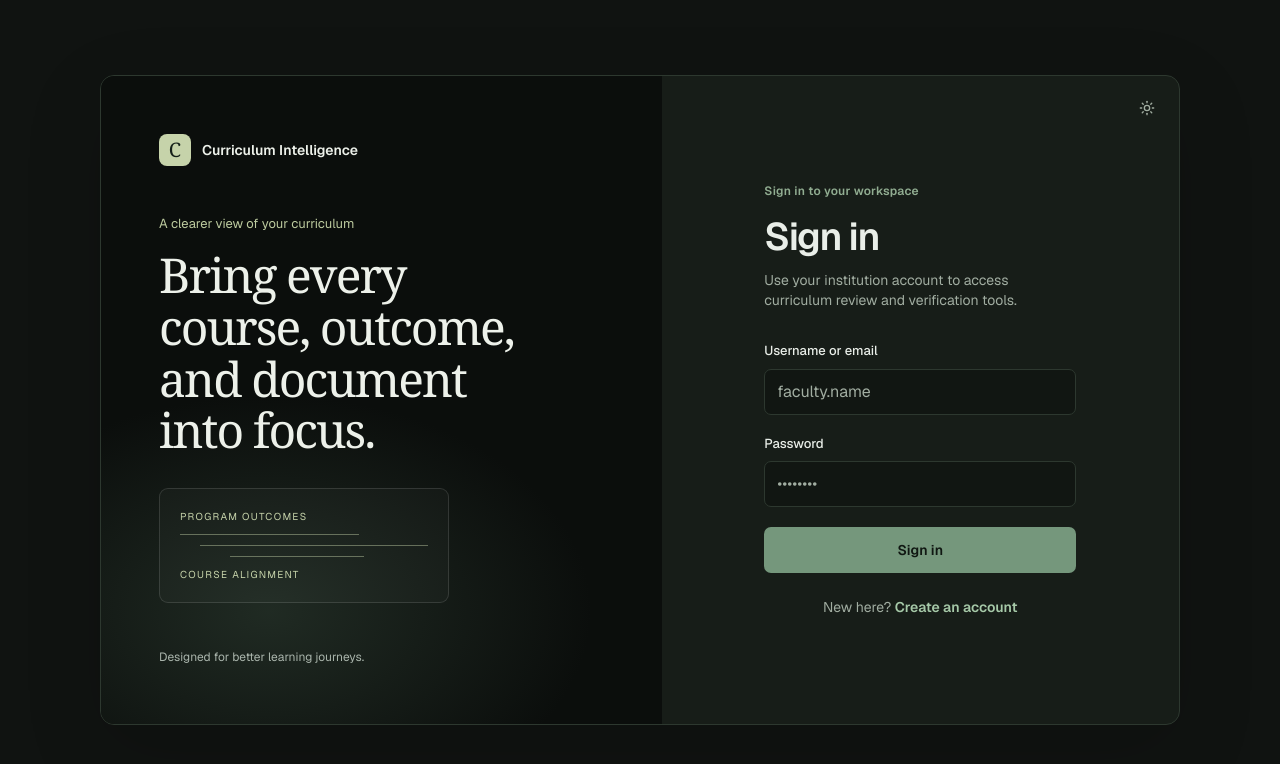
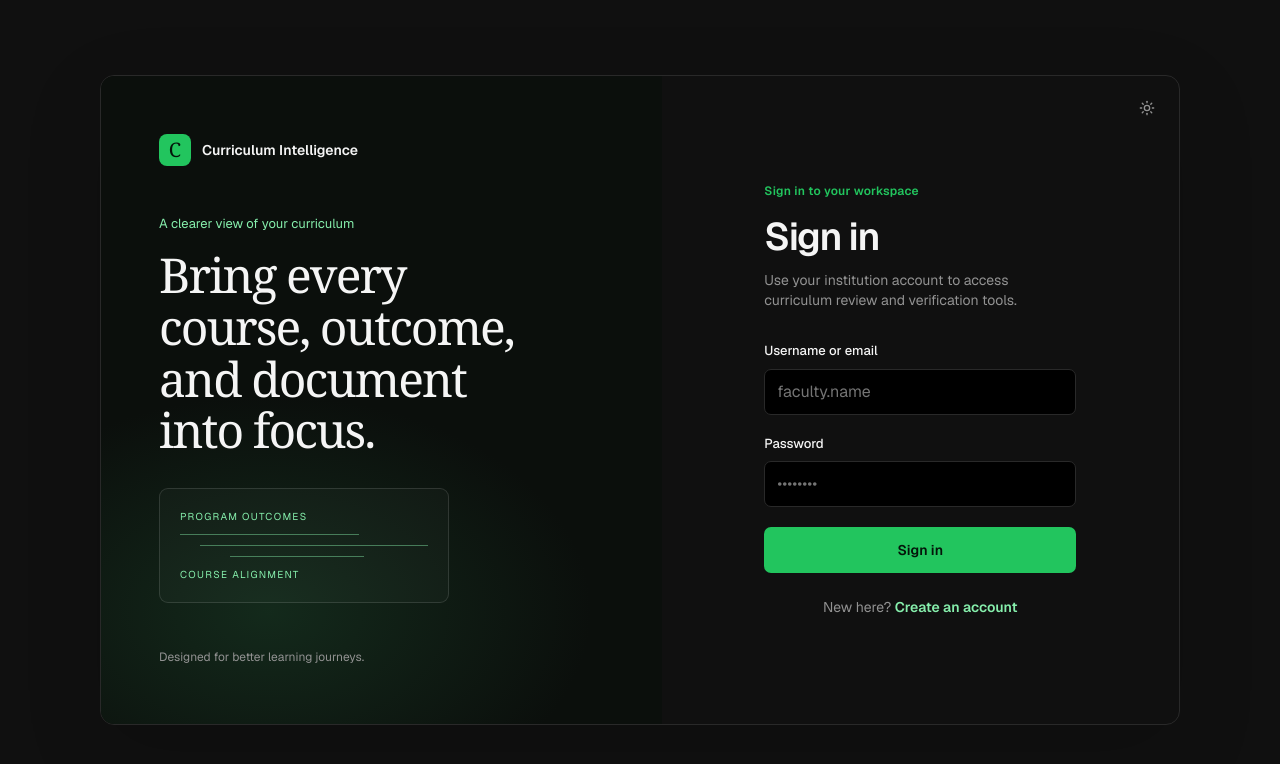
Before and after one commit to Vighnesh-V-H/curriculum-intelligence-framework, a Next.js app in the folder Frontend/: page /login in a window 1280 px wide. Shown: the top 764 px of the page. Built offline with nearby package versions, Linux system fonts and the light colour scheme; no server answers.

Commit message:
style(frontend): update global dark emerald theme

```diff
--- a/Frontend/src/app/globals.css
+++ b/Frontend/src/app/globals.css
@@ -7,7 +7,7 @@
 @theme inline {
   --color-background: var(--background);
   --color-foreground: var(--foreground);
-  --font-sans: var(--font-sans);
+  --font-sans: var(--font-geist-sans);
   --font-mono: var(--font-geist-mono);
   --font-heading: var(--font-sans);
   --color-sidebar-ring: var(--sidebar-ring);
@@ -49,79 +49,99 @@
 }
 
 :root {
-  color-scheme: light;
-  --background: #f4f5f0;
-  --foreground: #202720;
-  --card: #fbfcf8;
-  --card-foreground: #202720;
-  --popover: #fbfcf8;
-  --popover-foreground: #202720;
-  --primary: #536f58;
-  --primary-foreground: #f8faf6;
-  --secondary: #e7ece6;
-  --secondary-foreground: #29342b;
-  --muted: #edf0eb;
-  --muted-foreground: #5f6c61;
-  --accent: #e4ece4;
-  --accent-foreground: #28352b;
-  --destructive: #b94d47;
-  --border: #d8ded6;
-  --input: #d2dad1;
-  --ring: #78997c;
-  --chart-1: #536f58;
-  --chart-2: #8ea88d;
-  --chart-3: #c3cda8;
-  --chart-4: #526f58;
-  --chart-5: #3d5744;
+  color-scheme: dark;
+  --background: #000000;
+  --foreground: #f5f5f5;
+  --card: #101010;
+  --card-foreground: #f5f5f5;
+  --popover: #161618;
+  --popover-foreground: #f5f5f5;
+  --primary: #22c55e;
+  --primary-foreground: #04150a;
+  --secondary: #18251c;
+  --secondary-foreground: #e5f5e9;
+  --muted: #161d18;
+  --muted-foreground: #929292;
+  --accent: #173522;
+  --accent-foreground: #dcfce7;
+  --destructive: #ef4444;
+  --border: #292929;
+  --input: #343a35;
+  --ring: #4ade80;
+  --chart-1: #22c55e;
+  --chart-2: #34d399;
+  --chart-3: #86efac;
+  --chart-4: #16a34a;
+  --chart-5: #166534;
   --radius: .625rem;
-  --sidebar: #f9faf6;
-  --sidebar-foreground: #253027;
-  --sidebar-primary: #536f58;
-  --sidebar-primary-foreground: #f8faf6;
-  --sidebar-accent: #e9eee8;
-  --sidebar-accent-foreground: #253027;
-  --sidebar-border: #dce2da;
-  --sidebar-ring: #78997c;
+  --sidebar: #0b0f0c;
+  --sidebar-foreground: #e5eee7;
+  --sidebar-primary: #22c55e;
+  --sidebar-primary-foreground: #04150a;
+  --sidebar-accent: #17251b;
+  --sidebar-accent-foreground: #e5eee7;
+  --sidebar-border: #292f2b;
+  --sidebar-ring: #4ade80;
+  --success: #22c55e;
+  --success-foreground: #04150a;
+  --warning: #f59e0b;
+  --warning-foreground: #1c1303;
 }
 
-.dark {
+
+/* Global dark emerald design system */
+html {
   color-scheme: dark;
-  --background: #111612;
-  --foreground: #e9eee8;
-  --card: #171d18;
-  --card-foreground: #e9eee8;
-  --popover: #1b221c;
-  --popover-foreground: #e9eee8;
-  --primary: #91ad91;
-  --primary-foreground: #162018;
-  --secondary: #232c24;
-  --secondary-foreground: #e4ebe2;
-  --muted: #202821;
-  --muted-foreground: #a1ada1;
-  --accent: #29382d;
-  --accent-foreground: #e9f0e7;
-  --destructive: #d2766e;
-  --border: #2d382f;
-  --input: #344036;
-  --ring: #a5c1a4;
-  --chart-1: #91ad91;
-  --chart-2: #aec5a7;
-  --chart-3: #d0d7ac;
-  --chart-4: #6f9274;
-  --chart-5: #52725a;
-  --sidebar: #151b16;
-  --sidebar-foreground: #e2e9e1;
-  --sidebar-primary: #91ad91;
-  --sidebar-primary-foreground: #162018;
-  --sidebar-accent: #202920;
-  --sidebar-accent-foreground: #e2e9e1;
-  --sidebar-border: #29342b;
-  --sidebar-ring: #a5c1a4;
+  background: var(--background);
+  scrollbar-color: #3a5542 #080a08;
+  scrollbar-width: thin;
+}
+body {
+  background: var(--background);
+  color: var(--foreground);
+  accent-color: var(--primary);
+}
+::selection {
+  color: var(--primary-foreground);
+  background: color-mix(in srgb, var(--primary), transparent 18%);
+}
+:where(button, input, textarea, select) {
+  accent-color: var(--primary);
+}
+:where(input, textarea, select) {
+  border-color: var(--input);
+  color: var(--foreground);
+  background-color: var(--card);
+}
+:where(input, textarea, select)::placeholder {
+  color: var(--muted-foreground);
+  opacity: .8;
+}
+:where(button, a, input, textarea, select, [role="button"]):focus-visible {
+  outline: 2px solid var(--ring);
+  outline-offset: 2px;
+}
+:where(button, [role="button"]) {
+  color: #fff;
+  transition: border-color .15s ease, background-color .15s ease, color .15s ease;
+}
+:where(hr, [data-slot="separator"]) {
+  border-color: var(--border);
+}
+:where(code, pre, kbd, samp) {
+  border-color: var(--border);
+}
+:where(a) {
+  text-decoration-color: color-mix(in srgb, currentColor, transparent 55%);
+  text-underline-offset: 3px;
+}
+:where(a:hover) {
+  text-decoration-color: currentColor;
 }
 
 * { box-sizing: border-box; }
 html, body { min-height: 100%; }
-body { margin: 0; background: var(--background); color: var(--foreground); font-family: var(--font-geist-sans), system-ui, sans-serif; }
+body { margin: 0; min-width: 320px; background: var(--background); color: var(--foreground); font-family: var(--font-geist-sans), system-ui, sans-serif; }
 @layer base {
   * { @apply border-border outline-ring/50; }
   body { @apply bg-background text-foreground; }
@@ -131,19 +151,19 @@ body { margin: 0; background: var(--background); color: var(--foreground); font-
 /* Authentication */
 .auth-shell { display: grid; min-height: 100svh; place-items: center; padding: clamp(16px, 4vw, 56px); background: var(--background); }
 .auth-panel { position: relative; display: grid; width: min(100%, 1080px); min-height: 650px; grid-template-columns: 1.04fr .96fr; overflow: hidden; border: 1px solid var(--border); border-radius: 14px; background: var(--card); box-shadow: 0 24px 80px #00000024; }
-.auth-aside { position: relative; z-index: 0; display: flex; flex-direction: column; justify-content: space-between; padding: clamp(30px, 5vw, 58px); color: #edf1ea; background: #19231e; isolation: isolate; }
-.auth-aside::after { position: absolute; z-index: -1; inset: 42% 0 0; background: radial-gradient(ellipse at 30% 70%, #314638 0, transparent 58%); content: ""; opacity: .7; }
+.auth-aside { position: relative; z-index: 0; display: flex; flex-direction: column; justify-content: space-between; padding: clamp(30px, 5vw, 58px); color: var(--foreground); background: var(--sidebar); isolation: isolate; }
+.auth-aside::after { position: absolute; z-index: -1; inset: 42% 0 0; background: radial-gradient(ellipse at 30% 70%, #14532d 0, transparent 58%); content: ""; opacity: .7; }
 .brand-mark { display: inline-flex; align-items: center; gap: 11px; color: inherit; font-size: 14px; font-weight: 550; text-decoration: none; }
-.brand-symbol { display: grid; width: 32px; height: 32px; place-items: center; border-radius: 8px; color: #152019; background: #c6d3aa; font-family: Georgia, serif; font-size: 20px; }
+.brand-symbol { display: grid; width: 32px; height: 32px; place-items: center; border-radius: 8px; color: var(--primary-foreground); background: var(--primary); font-family: Georgia, serif; font-size: 20px; }
 .auth-aside-copy { max-width: 400px; }
-.auth-kicker { color: #bdcb9f; font-size: 13px; }
+.auth-kicker { color: var(--chart-3); font-size: 13px; }
 .auth-aside-copy > p { max-width: 390px; margin: 14px 0 32px; font-family: Georgia, serif; font-size: clamp(34px, 4vw, 48px); line-height: 1.08; letter-spacing: -.04em; }
 .auth-illustration { display: grid; width: min(100%, 290px); grid-template-columns: 1fr; align-items: center; gap: 10px; padding: 20px; border: 1px solid #ffffff20; border-radius: 9px; background: #ffffff06; }
-.auth-illustration span { color: #c6d3aa; font-size: 10px; letter-spacing: .13em; }
-.auth-illustration i { display: block; width: 72%; height: 1px; background: #c6d3aa70; }
+.auth-illustration span { color: var(--chart-3); font-size: 10px; letter-spacing: .13em; }
+.auth-illustration i { display: block; width: 72%; height: 1px; background: color-mix(in srgb, var(--chart-3), transparent 56%); }
 .auth-illustration i:nth-of-type(2) { width: 92%; margin-left: 8%; }
 .auth-illustration i:nth-of-type(3) { width: 54%; margin-left: 20%; }
-.auth-aside-foot { color: #aab5ac; font-size: 12px; }
+.auth-aside-foot { color: var(--muted-foreground); font-size: 12px; }
 .auth-form-wrap { align-self: center; width: 100%; max-width: 440px; margin: auto; padding: clamp(30px, 5vw, 64px); }
 .auth-form-wrap > p:first-child { color: var(--primary); font-size: 12px; font-weight: 600; letter-spacing: .02em; text-transform: none; }
 .auth-form-wrap h1 { color: var(--foreground); font-size: clamp(31px, 3vw, 39px); font-weight: 550; letter-spacing: -.04em; }
@@ -214,37 +234,37 @@ body { margin: 0; background: var(--background); color: var(--foreground); font-
 .theme-toggle:hover { border-color: var(--border); }
 
 /* Existing utility-class content follows the selected theme. */
-.dark [class~="text-slate-900"],
-.dark [class~="text-slate-800"],
-.dark [class~="text-slate-700"] { color: var(--foreground); }
-.dark [class~="text-slate-600"],
-.dark [class~="text-slate-500"],
-.dark [class~="text-slate-400"] { color: var(--muted-foreground); }
-.dark [class~="bg-white"],
-.dark [class~="bg-white/70"] { background: var(--card); }
-.dark [class~="border-slate-200"],
-.dark [class~="border-slate-300"] { border-color: var(--border); }
-.dark [class~="bg-slate-50"] { background: var(--background); }
-.dark [class~="bg-indigo-50"] { background: var(--accent); }
-.dark [class~="text-indigo-700"],
-.dark [class~="text-indigo-600"] { color: var(--primary); }
-.dark .auth-form-wrap { color: var(--foreground); }
-.dark .auth-form-wrap .text-slate-900,
-.dark .auth-form-wrap .text-slate-700 { color: var(--foreground); }
-.dark .auth-form-wrap .text-slate-500 { color: var(--muted-foreground); }
-.dark .auth-form-wrap .border-slate-300 { border-color: var(--border); }
-.dark .auth-form-wrap .bg-white { background: var(--card); }
-.dark .auth-form-wrap .bg-red-50 { background: color-mix(in srgb, var(--destructive), transparent 90%); }
-.dark .auth-form-wrap .text-red-700 { color: var(--destructive); }
-.dark .auth-panel { border-color: var(--border); background: var(--card); }
-.dark .auth-aside { background: #0b0e0c; }
-.dark .auth-aside::after { background: radial-gradient(ellipse at 30% 70%, #29372d 0, transparent 58%); }
-.dark .auth-form-wrap button[type="submit"] { background: #75977c; color: #101712; }
-.dark .auth-form-wrap a:not(.brand-mark) { color: #a6c9a8; }
-.dark .auth-shell { background: #101311; }
-.dark .home-redirect { background: #101311; color: #a1aaa3; }
-.dark .curriculum-dialog { color: var(--foreground); }
-.dark .curriculum-dialog pre { background: var(--background); color: var(--foreground); }
+[class~="text-slate-900"],
+[class~="text-slate-800"],
+[class~="text-slate-700"] { color: var(--foreground); }
+[class~="text-slate-600"],
+[class~="text-slate-500"],
+[class~="text-slate-400"] { color: var(--muted-foreground); }
+[class~="bg-white"],
+[class~="bg-white/70"] { background: var(--card); }
+[class~="border-slate-200"],
+[class~="border-slate-300"] { border-color: var(--border); }
+[class~="bg-slate-50"] { background: var(--background); }
+[class~="bg-indigo-50"] { background: var(--accent); }
+[class~="text-indigo-700"],
+[class~="text-indigo-600"] { color: var(--primary); }
+.auth-form-wrap { color: var(--foreground); }
+.auth-form-wrap .text-slate-900,
+.auth-form-wrap .text-slate-700 { color: var(--foreground); }
+.auth-form-wrap .text-slate-500 { color: var(--muted-foreground); }
+.auth-form-wrap .border-slate-300 { border-color: var(--border); }
+.auth-form-wrap .bg-white { background: var(--card); }
+.auth-form-wrap .bg-red-50 { background: color-mix(in srgb, var(--destructive), transparent 90%); }
+.auth-form-wrap .text-red-700 { color: var(--destructive); }
+.auth-panel { border-color: var(--border); background: var(--card); }
+.auth-aside { background: var(--sidebar); }
+.auth-aside::after { background: radial-gradient(ellipse at 30% 70%, var(--accent) 0, transparent 58%); }
+.auth-form-wrap button[type="submit"] { background: var(--primary); color: var(--primary-foreground); }
+.auth-form-wrap a:not(.brand-mark) { color: #86efac; }
+.auth-shell { background: var(--card); }
+.home-redirect { background: var(--card); color: var(--muted-foreground); }
+.curriculum-dialog { color: var(--foreground); }
+.curriculum-dialog pre { background: var(--background); color: var(--foreground); }
 
 @media (max-width: 767px) {
   .auth-shell { padding: 14px; }
@@ -293,7 +313,7 @@ body { margin: 0; background: var(--background); color: var(--foreground); font-
 .dashboard-heading h1 { margin: 0; font-family: Georgia, "Times New Roman", serif; font-size: clamp(32px, 4.1vw, 48px); font-weight: 400; letter-spacing: -.045em; line-height: 1.06; }
 .dashboard-heading > div > p:last-child { margin: 12px 0 0; color: var(--muted-foreground); font-size: 14px; line-height: 1.6; }
 .dashboard-status { margin-top: 6px; gap: 7px !important; padding: 6px 10px !important; color: var(--muted-foreground) !important; text-transform: capitalize; }
-.dashboard-status__dot { width: 7px; height: 7px; border-radius: 50%; background: #7eaa83; }
+.dashboard-status__dot { width: 7px; height: 7px; border-radius: 50%; background: var(--success); }
 .dashboard-draft-entry { display: grid; grid-template-columns: minmax(0, 1.2fr) minmax(280px, .8fr); gap: clamp(28px, 6vw, 86px); margin-top: 30px; padding: clamp(26px, 4vw, 50px); border: 1px solid var(--border); border-radius: 9px; background: linear-gradient(125deg, color-mix(in srgb, var(--card), var(--primary) 5%), var(--card) 66%); }
 .dashboard-draft-entry__main { display: flex; flex-direction: column; align-items: flex-start; }
 .dashboard-draft-entry__eyebrow { display: inline-flex; align-items: center; gap: 8px; color: var(--primary); font-size: 11px; font-weight: 600; letter-spacing: .09em; text-transform: uppercase; }
@@ -547,7 +567,7 @@ body { margin: 0; background: var(--background); color: var(--foreground); font-
 .verification-summary strong { color: var(--foreground); font-size: 13px; font-weight: 550; }
 .verification-result { text-transform: capitalize; }
 .verification-result--passed { color: var(--primary) !important; }
-.verification-result--issues_found { color: #a35f37 !important; }
+.verification-result--issues_found { color: var(--warning) !important; }
 .verification-refresh { margin-left: auto; }
 .verification-filter-row { display: flex; align-items: flex-end; gap: 11px; margin: 26px 0 12px; }
 .verification-filter-row > div { display: flex; flex: 1; align-items: baseline; gap: 10px; }
@@ -563,8 +583,8 @@ body { margin: 0; background: var(--background); color: var(--foreground); font-
 .verification-finding__topline { display: flex; flex-wrap: wrap; align-items: center; gap: 8px; }
 .verification-severity, .verification-review-state, .verification-category { display: inline-flex; min-height: 23px; align-items: center; padding: 0 8px; border: 1px solid var(--border); border-radius: 4px; color: var(--muted-foreground); font-size: 9px; font-weight: 650; letter-spacing: .05em; }
 .verification-severity--critical, .verification-severity--high { border-color: color-mix(in srgb, var(--destructive), var(--border) 55%); color: var(--destructive); }
-.verification-severity--medium { color: #9a6736; }
-.verification-review-state--pending { color: #9a6736; }
+.verification-severity--medium { color: var(--warning); }
+.verification-review-state--pending { color: var(--warning); }
 .verification-review-state--accepted { color: var(--primary); }
 .verification-confidence { margin-left: auto; color: var(--muted-foreground); font-size: 10px; }
 .verification-finding h3 { margin: 12px 0 0; font-size: 16px; font-weight: 550; letter-spacing: -.015em; }
```
